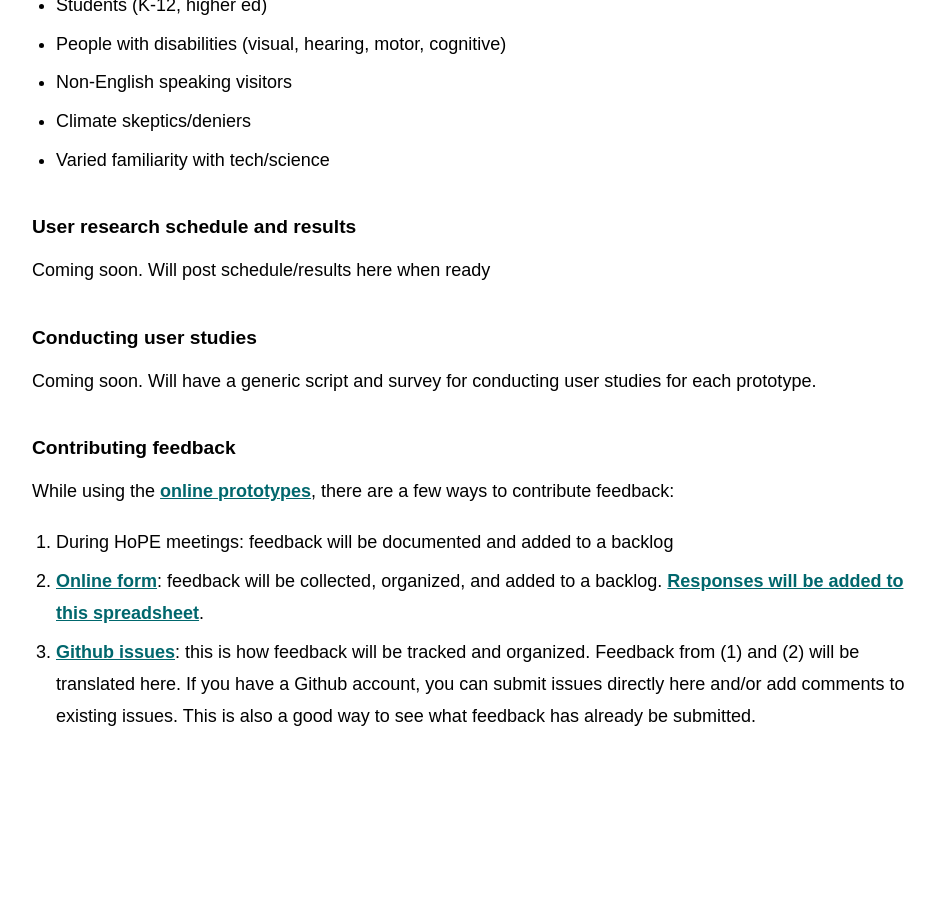
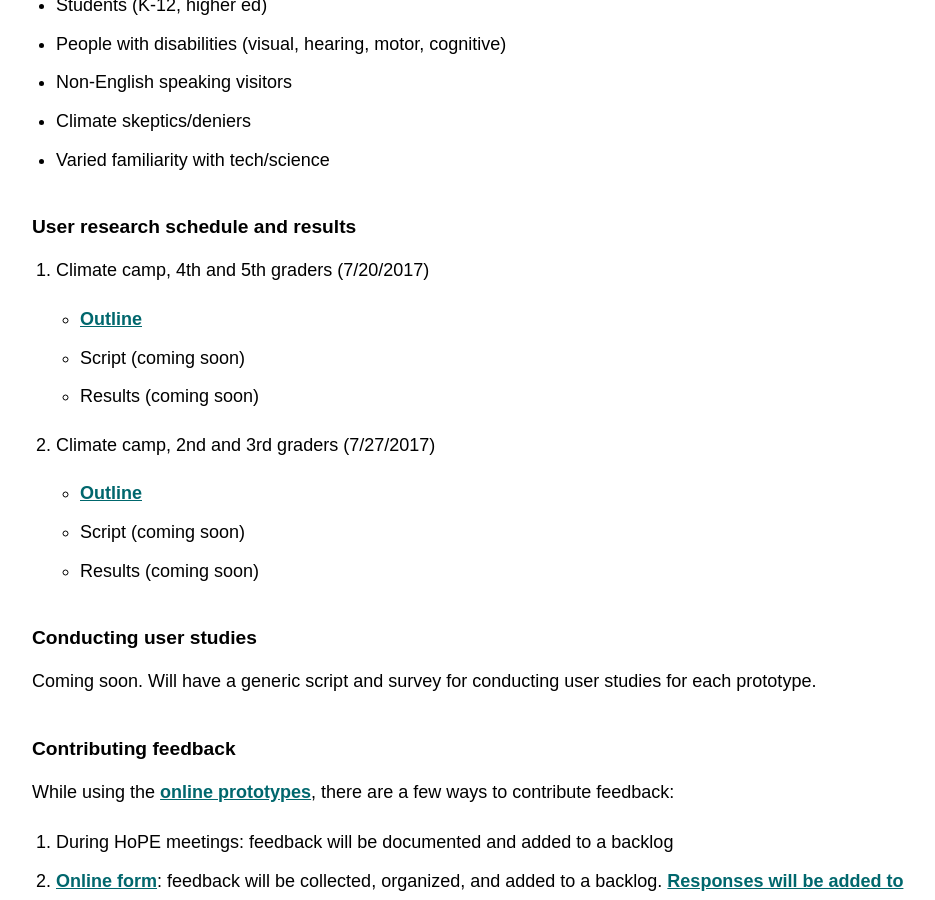
Before and after one commit to beefoo/climate-wall-docs, a Jekyll site: the page built from _research/README.md, in a window 1280 px wide and 900 px high, scrolled down 865 px. Shown: the whole window, without its empty margins (154-1089 px from the left). Built offline with Jekyll 4.4.1, drawn with Linux system fonts in a browser that asks for light colours.

Commit message:
add documents, add research study dates, add list of viz

```diff
--- a/_research/README.md
+++ b/_research/README.md
@@ -33,7 +33,14 @@ In general, we want a **diverse set of testers** who represent communities with
 
 ### User research schedule and results
 
-Coming soon. Will post schedule/results here when ready
+1. Climate camp, 4th and 5th graders (7/20/2017)
+  - [Outline](../assets/ClimateCampUserResearchSessions_2017-07-20.pdf)
+  - Script (coming soon)
+  - Results (coming soon)
+1. Climate camp, 2nd and 3rd graders (7/27/2017)
+  - [Outline](../assets/ClimateCampUserResearchSessions_2017-07-20.pdf)
+  - Script (coming soon)
+  - Results (coming soon)
 
 ### Conducting user studies
 
```
Also changed, not shown: _design/sketches.md (+3 -2 lines), index.md (+1 -0 lines), 2 other files.
